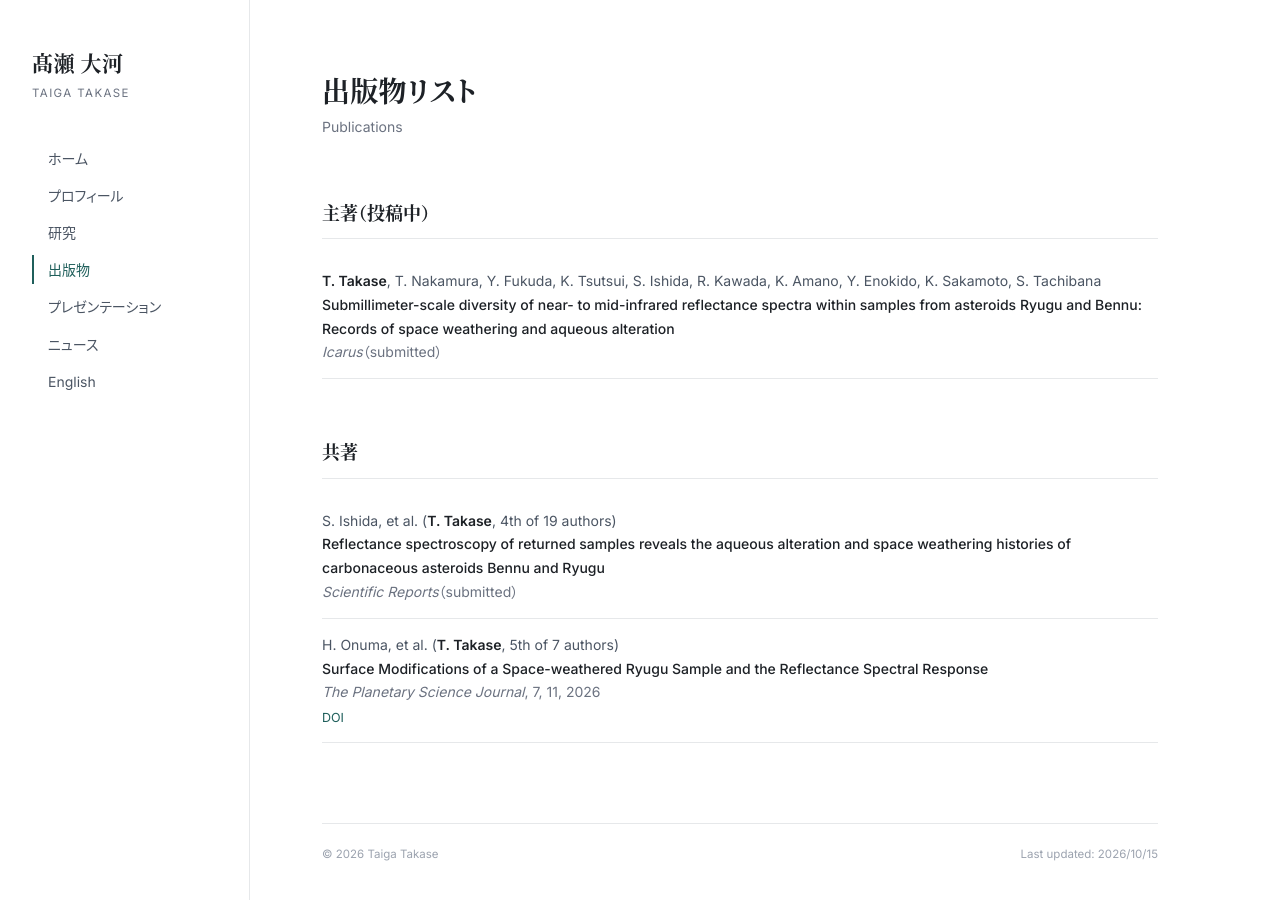
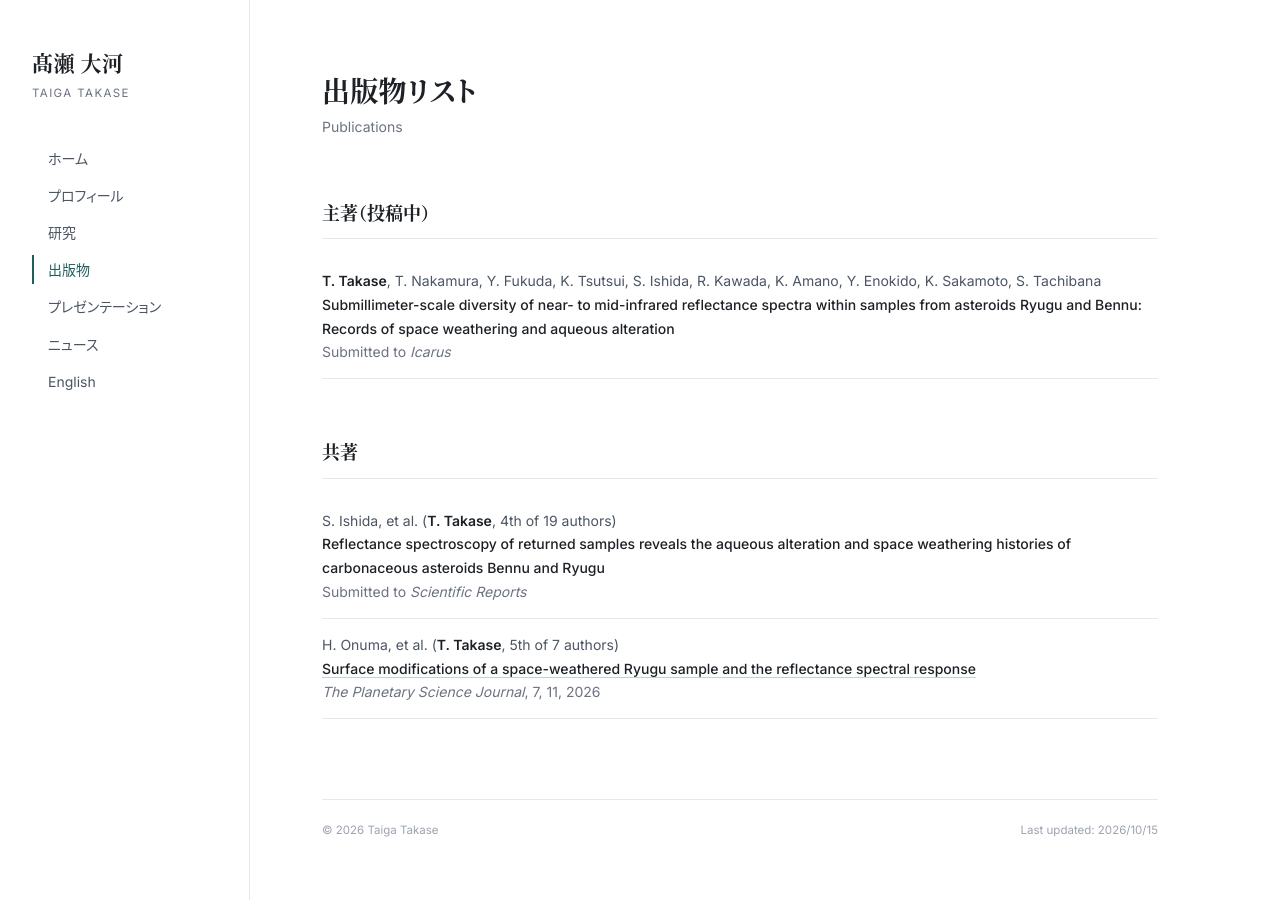
Before and after one commit to takasetaigat1/takasetaigat1.github.io, a Jekyll site: the page built from publications.html, in a window 1280 px wide. Built offline with Jekyll 4.4.1, drawn with Linux system fonts in a browser that asks for light colours.

Commit message:
Publications: 'Submitted to' wording, title links to DOI, sentence-case Onuma title
Co-Authored-By: Claude Fable 5.1 <noreply@anthropic.com>
Claude-Session: https://claude.ai/code/session_01WJ69PvNMxXwpNZfvYmXkxj

```diff
--- a/_data/publications.yml
+++ b/_data/publications.yml
@@ -18,6 +18,8 @@
 #   pdf: "/assets/pdf/xxx.pdf"   # 任意
 #
 # 主著の投稿中論文が出版されたら category を first_published に変え、status を消して doi を入れる。
+# doi または url があると、タイトルがそのリンクになります。
+# status が submitted のときは「Submitted to 誌名」と表示されます。
 
 # ---- 主著（投稿中） ----
 - category: first_submitted
@@ -38,7 +40,7 @@
 - category: coauthor
   year: 2026
   authors: "H. Onuma, et al. (<me>T. Takase</me>, 5th of 7 authors)"
-  title: "Surface Modifications of a Space-weathered Ryugu Sample and the Reflectance Spectral Response"
+  title: "Surface modifications of a space-weathered Ryugu sample and the reflectance spectral response"
   journal: "The Planetary Science Journal"
   volume: "7"
   pages: "11"
--- a/assets/css/style.css
+++ b/assets/css/style.css
@@ -109,6 +109,8 @@ p { margin: 0 0 1em; }
 .pubs .authors { color: var(--ink-2); }
 .pubs .authors .me { font-weight: 600; color: var(--ink); }
 .pubs .ptitle { display: block; font-weight: 500; }
+.pubs .ptitle a { color: var(--ink); border-bottom: 1px solid var(--accent-l); }
+.pubs .ptitle a:hover { color: var(--accent); text-decoration: none; border-bottom-color: var(--accent); }
 .pubs .journal { color: var(--ink-3); }
 .pubs .journal i { font-style: italic; }
 .pubs .plinks { margin-top: 3px; font-size: 12.5px; }
--- a/en/index.html
+++ b/en/index.html
@@ -36,9 +36,9 @@ permalink: /en/
   {% for pb in site.data.publications %}
   <li>
     <span class="authors">{{ pb.authors | replace: "<me>", '<span class="me">' | replace: "</me>", "</span>" }}</span>
-    <span class="ptitle">{{ pb.title }}</span>
-    <span class="journal"><i>{{ pb.journal }}</i>{% if pb.volume %}, {{ pb.volume }}{% endif %}{% if pb.pages %}, {{ pb.pages }}{% endif %}{% if pb.status %} ({{ pb.status }}){% else %}, {{ pb.year }}{% endif %}</span>
-    {% if pb.doi %}<div class="plinks"><a href="https://doi.org/{{ pb.doi }}" target="_blank" rel="noopener">DOI</a></div>{% endif %}
+    {% assign link = "" %}{% if pb.doi %}{% assign link = "https://doi.org/" | append: pb.doi %}{% elsif pb.url %}{% assign link = pb.url %}{% endif %}
+    <span class="ptitle">{% if link != "" %}<a href="{{ link }}" target="_blank" rel="noopener">{{ pb.title }}</a>{% else %}{{ pb.title }}{% endif %}</span>
+    <span class="journal">{% if pb.status == "submitted" %}Submitted to <i>{{ pb.journal }}</i>{% else %}<i>{{ pb.journal }}</i>{% if pb.volume %}, {{ pb.volume }}{% endif %}{% if pb.pages %}, {{ pb.pages }}{% endif %}{% if pb.status %} ({{ pb.status }}){% else %}, {{ pb.year }}{% endif %}{% endif %}</span>
   </li>
   {% endfor %}
 </ol>
--- a/publications.html
+++ b/publications.html
@@ -20,17 +20,12 @@ permalink: /publications/
     {% for pb in items %}
     <li>
       <span class="authors">{{ pb.authors | replace: "<me>", '<span class="me">' | replace: "</me>", "</span>" }}</span>
-      <span class="ptitle">{{ pb.title }}</span>
+      {% assign link = "" %}{% if pb.doi %}{% assign link = "https://doi.org/" | append: pb.doi %}{% elsif pb.url %}{% assign link = pb.url %}{% endif %}
+      <span class="ptitle">{% if link != "" %}<a href="{{ link }}" target="_blank" rel="noopener">{{ pb.title }}</a>{% else %}{{ pb.title }}{% endif %}</span>
       <span class="journal">
-        <i>{{ pb.journal }}</i>{% if pb.volume %}, {{ pb.volume }}{% endif %}{% if pb.pages %}, {{ pb.pages }}{% endif %}{% if pb.status %}（{{ pb.status }}）{% else %}, {{ pb.year }}{% endif %}{% if pb.note %} — {{ pb.note }}{% endif %}
+        {% if pb.status == "submitted" %}Submitted to <i>{{ pb.journal }}</i>{% else %}<i>{{ pb.journal }}</i>{% if pb.volume %}, {{ pb.volume }}{% endif %}{% if pb.pages %}, {{ pb.pages }}{% endif %}{% if pb.status %} ({{ pb.status }}){% else %}, {{ pb.year }}{% endif %}{% endif %}{% if pb.note %} — {{ pb.note }}{% endif %}
       </span>
-      {% if pb.doi or pb.pdf or pb.url %}
-      <div class="plinks">
-        {% if pb.doi %}<a href="https://doi.org/{{ pb.doi }}" target="_blank" rel="noopener">DOI</a>{% endif %}
-        {% if pb.url %}<a href="{{ pb.url }}" target="_blank" rel="noopener">Link</a>{% endif %}
-        {% if pb.pdf %}<a href="{{ pb.pdf | relative_url }}" target="_blank" rel="noopener">PDF</a>{% endif %}
-      </div>
-      {% endif %}
+      {% if pb.pdf %}<div class="plinks"><a href="{{ pb.pdf | relative_url }}" target="_blank" rel="noopener">PDF</a></div>{% endif %}
     </li>
     {% endfor %}
   </ol>
```
